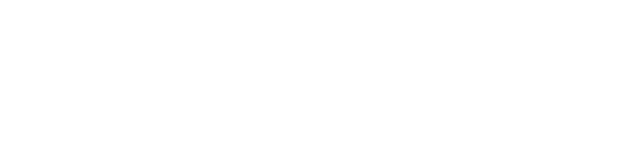
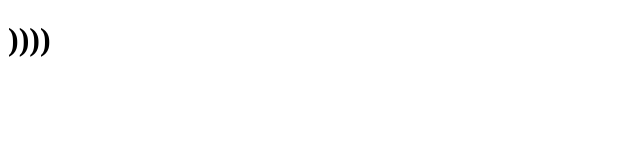
Before and after one commit to KhayalaAliyeva/Coffee-Blend, a plain HTML site: page about.html in a window 1280 px wide. Shown: the full height of the page, 0-640 px from the left. Drawn offline with Linux system fonts and the light colour scheme.

Commit message:
add something about and modifier title index

```diff
--- a/about.html
+++ b/about.html
@@ -7,6 +7,7 @@
     <title>Document</title>
 </head>
 <body>
+    <h1>))))</h1>
 
 </body>
 </html>
```
Also changed, not shown: index.html (+1 -1 lines).
